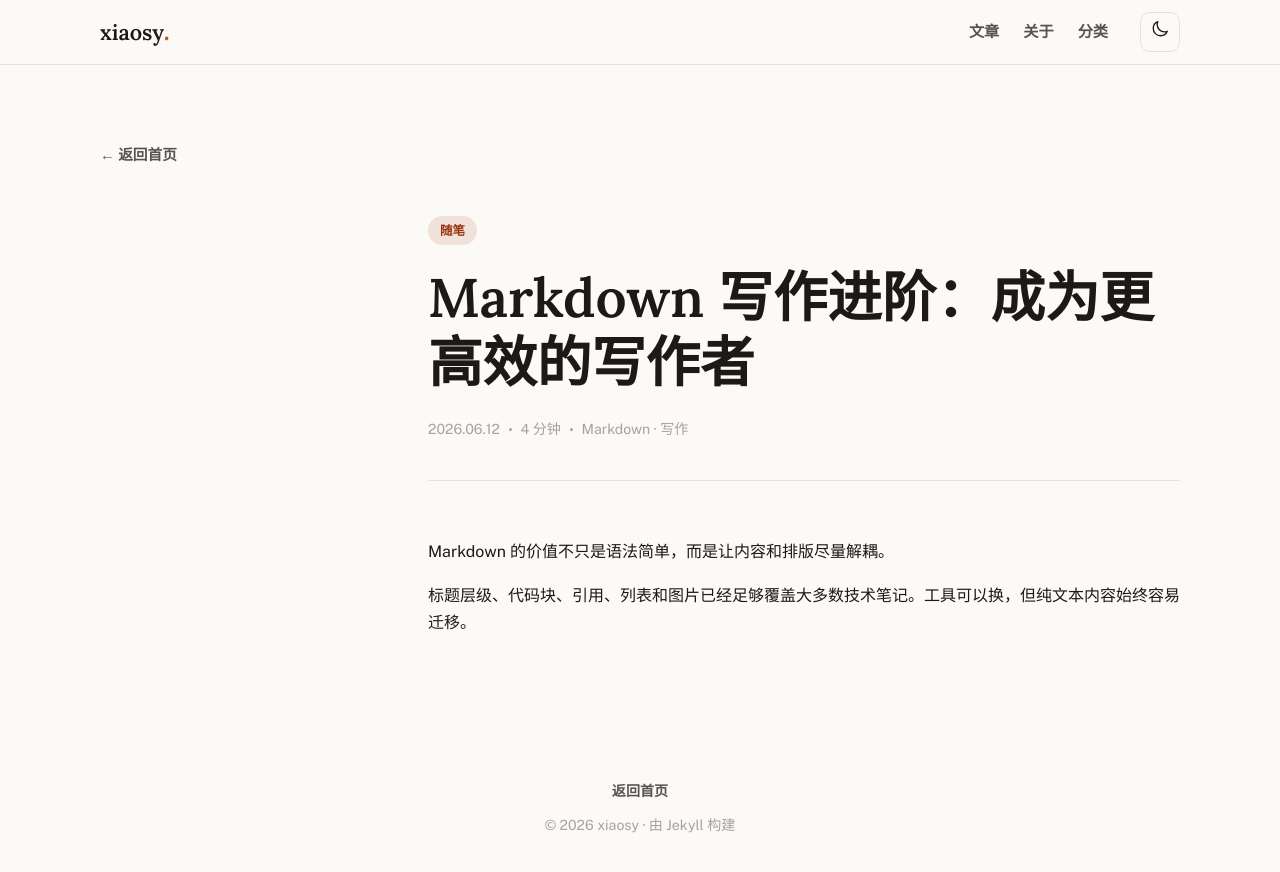
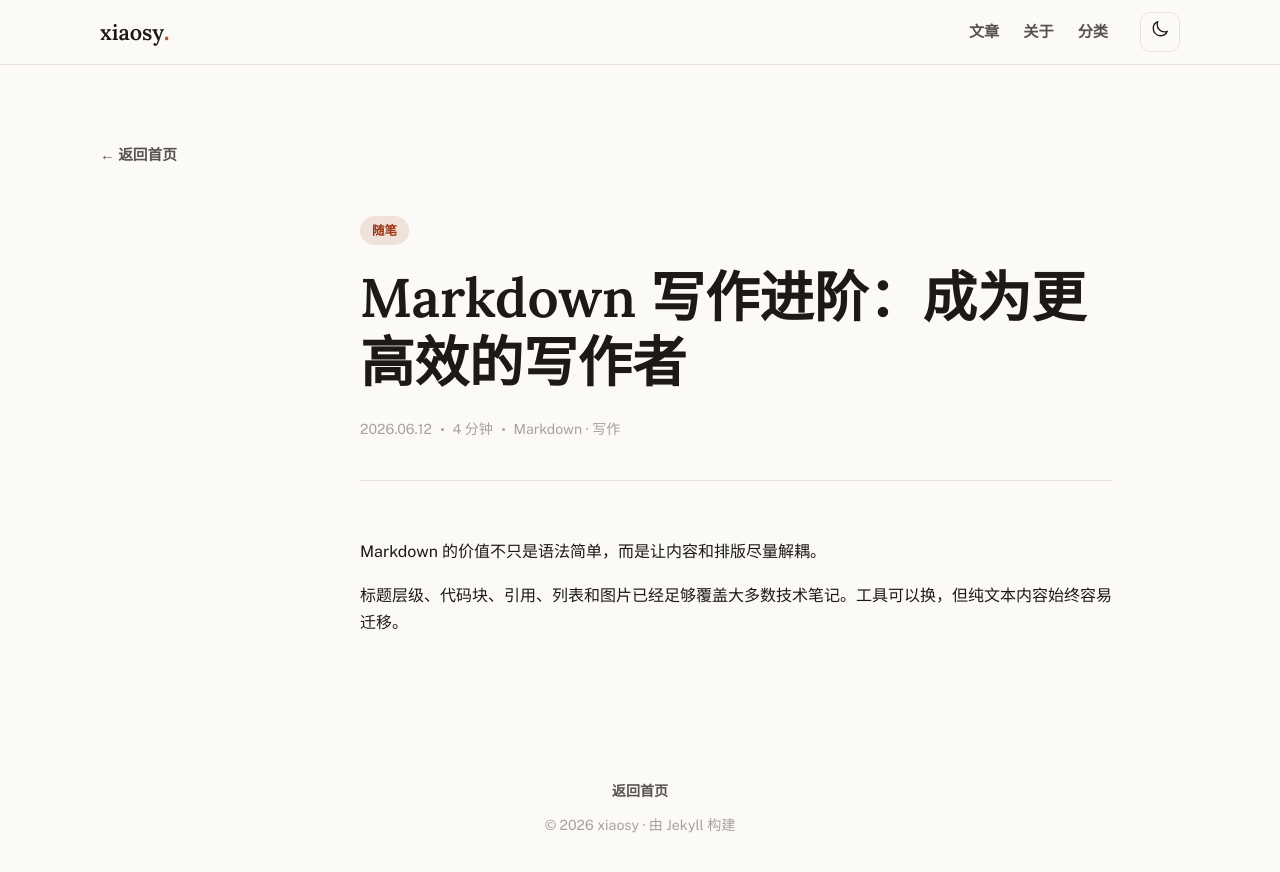
Before and after one commit to yangqianjing/Y, a Jekyll site: the page built from _posts/2026-06-12-markdown-writing.md, in a window 1280 px wide. Shown: the top 872 px of the page. Built offline with Jekyll 4.4.1, drawn with Linux system fonts in a browser that asks for light colours.

Commit message:
fix: align outline and article to the left

```diff
--- a/assets/css/post.css
+++ b/assets/css/post.css
@@ -77,7 +77,11 @@
   .toc.open{display:block}
 }
 
-/* 宽屏时把目录向视口左侧展开，正文仍保持原来的阅读位置。 */
-@media (min-width:1200px){
-  .toc-sidebar{transform:translateX(min(0px,calc(2rem - (100vw - 1080px) / 2)))}
+/* 宽屏时整体左移目录与正文，避免两栏之间出现过大的空白。 */
+@media (min-width:1025px){
+  .article-layout{
+    position:relative;
+    left:min(0px,calc(2rem - (100vw - 1080px) / 2));
+  }
+  .toc-sidebar{transform:none}
 }
```
